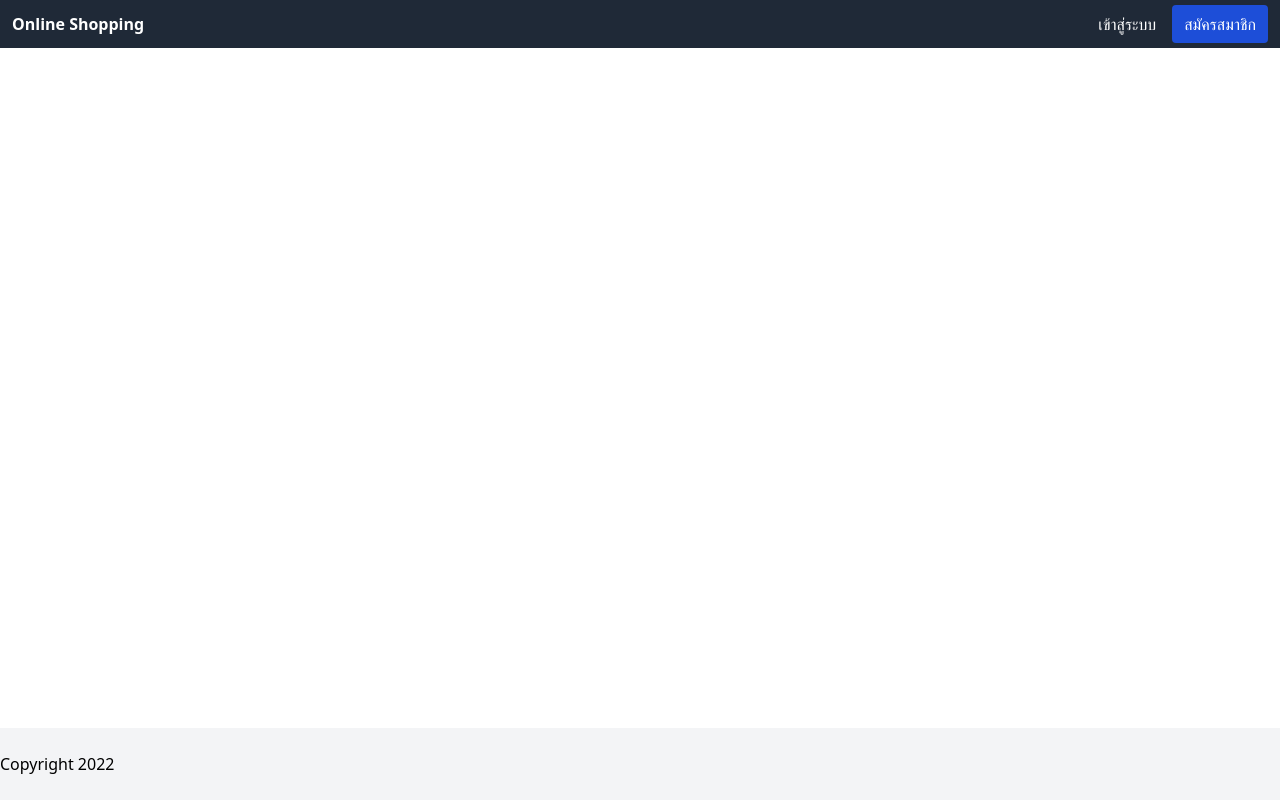
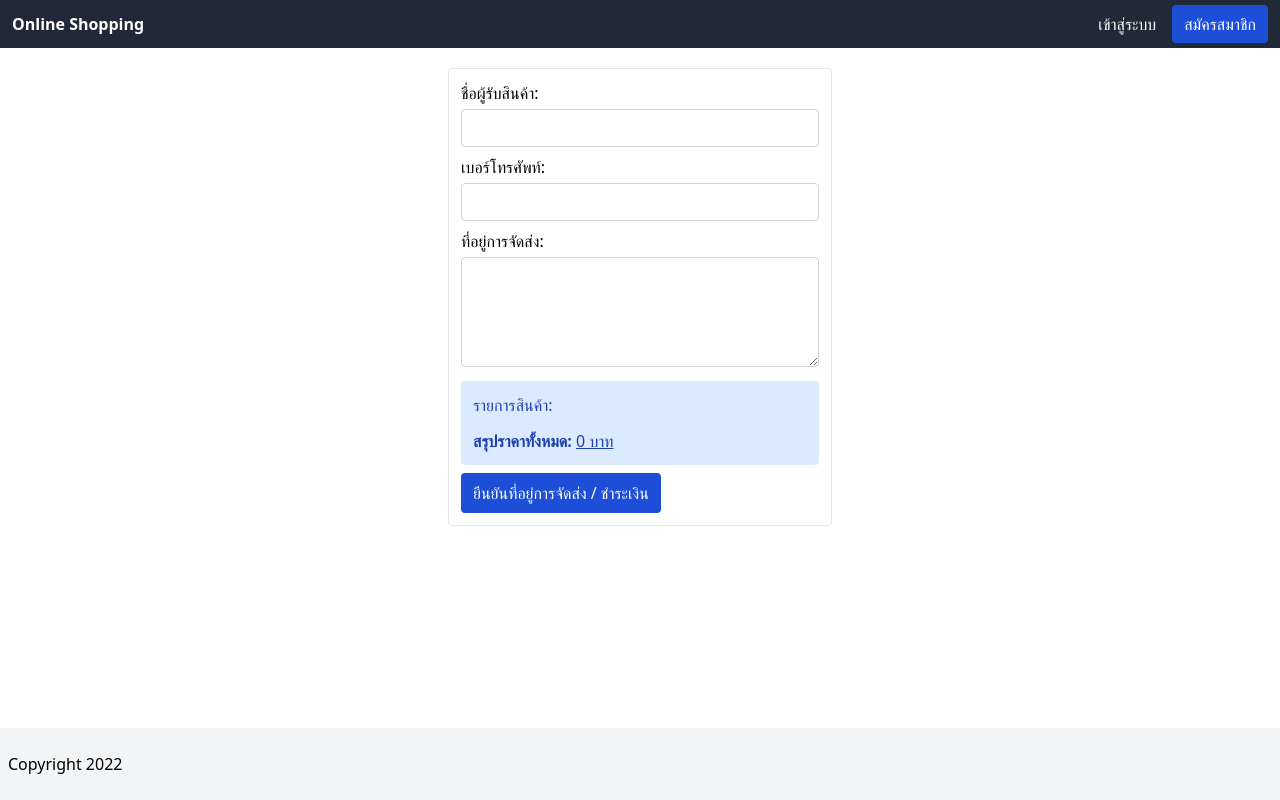
Before and after one commit to Salay1942/NUXT-TEST, a Nuxt app in the folder frontend/: page /checkout in a window 1280 px wide. Built offline with nearby package versions, Linux system fonts and the light colour scheme.

Commit message:
เพิ่มระบบตะกร้าสินค้า และหน้าเช็คเอ้าท์

```diff
--- /dev/null
+++ b/frontend/composables/useCart.ts
@@ -0,0 +1,40 @@
+interface CartItem {
+  id: number
+  title: string
+  price: number
+  amount: number
+}
+
+export default () => {
+  const carts = useState<CartItem[]>('carts', () => [])
+  const { auth } = useAuth()
+  const router = useRouter()
+
+  onMounted(() => {
+    carts.value = JSON.parse(localStorage.getItem('carts') || '[]')
+  })
+
+  watch(carts, () => {
+    localStorage.setItem('carts', JSON.stringify(carts.value))
+  }, { deep: true })
+
+  function addCart(data: CartItem) {
+    if (!auth.value) {
+      alert('กรุณาเข้าสู่ระบบก่อนดำเนินการต่อ')
+      router.push('/login')
+      return
+    }
+    carts.value.push(data)
+    alert(`คุณได้เพิ่มสินค้า ${data.title} จำนวน ${data.amount} ชิ้น`)
+  }
+
+  function removeCart(index: number) {
+    carts.value.splice(index, 1)
+  }
+
+  return {
+    carts,
+    addCart,
+    removeCart
+  }
+}
--- a/frontend/layouts/default.vue
+++ b/frontend/layouts/default.vue
@@ -1,6 +1,8 @@
 <script setup lang="ts">
 const { auth, logout } = useAuth()
 const showDropdown = ref(false)
+
+const { carts } = useCart()
 </script>
 
 <template>
@@ -9,13 +11,14 @@ const showDropdown = ref(false)
       <div class="container">
         <div class="flex justify-between">
           <div>
-            <h1 class="font-bold">Online Shopping</h1>
+            <NuxtLink to="/" class="font-bold">Online Shopping</NuxtLink>
           </div>
           <div class="space-x-1">
-            <template v-if="auth">
+            <div v-if="auth" class="flex gap-1">
+              <NuxtLink to="/carts">ตะกร้าสินค้า ({{ carts.length }})</NuxtLink>
               <div class="relative">
                 <div class="inline btn" @click="showDropdown = !showDropdown">{{ auth.email }}</div>
-                <div class="bg-white text-black rounded absolute right-0 mr-3 mt-1 shadow" v-if="showDropdown">
+                <div class="bg-white text-black rounded absolute right-0 mr-3 mt-1 shadow z-50" v-if="showDropdown">
                   <ul>
                     <li>
                       <NuxtLink class="dropdown-list">แก้ไขที่อยู่</NuxtLink>
@@ -29,7 +32,7 @@ const showDropdown = ref(false)
                   </ul>
                 </div>
               </div>
-            </template>
+            </div>
             <template v-else>
               <NuxtLink to="/login" class="btn">เข้าสู่ระบบ</NuxtLink>
               <NuxtLink to="/sign-up" class="btn is-primary">สมัครสมาชิก</NuxtLink>
@@ -39,13 +42,13 @@ const showDropdown = ref(false)
       </div>
     </nav>
 
-    <main class="py-5 grow">
+    <main class="py-5 grow px-2">
       <div class="container">
         <slot></slot>
       </div>
     </main>
 
-    <footer class="bg-gray-100 py-6">
+    <footer class="bg-gray-100 py-6 px-2">
       <div class="container">
         Copyright 2022
       </div>
--- /dev/null
+++ b/frontend/pages/carts.vue
@@ -0,0 +1,25 @@
+<script setup lang="ts">
+const { carts, removeCart } = useCart()
+</script>
+
+<template>
+  <div class="grid gap-2">
+    <table class="p-3 border rounded gap-3 table-fixed">
+      <tbody>
+        <tr v-for="(cart, i) of carts" :key="i">
+          <td class="p-2 text-right">{{ cart.title }}</td>
+          <td class="p-2 w-36">
+            <input v-model="cart.amount" class="input w-24" type="number" min="1"> ชิ้น
+          </td>
+          <td class="p-2">ราคา {{ cart.amount * cart.price }} บาท</td>
+          <td class="p-2">
+            <button type="button" class="btn is-danger" @click="removeCart(i)">ลบ</button>
+          </td>
+        </tr>
+      </tbody>
+    </table>
+    <div class="text-right mt-3">
+      <NuxtLink to="/checkout" class="btn is-primary">ชำระเงิน</NuxtLink>
+    </div>
+  </div>
+</template>
--- /dev/null
+++ b/frontend/pages/checkout.vue
@@ -0,0 +1,53 @@
+<script setup lang="ts">
+const { carts } = useCart()
+
+const input = reactive({
+  receiver: '',
+  telephone: '',
+  address: ''
+})
+
+const totalPrice = computed(() => {
+  return carts.value.reduce((prev, cur) => {
+    return prev + (cur.amount * cur.price)
+  }, 0)
+})
+</script>
+
+<template>
+  <div class="w-96 mx-auto border p-3 rounded">
+    <form class="space-y-2">
+      <label class="block">
+        <div class="mb-1">ชื่อผู้รับสินค้า:</div>
+        <input v-model="input.receiver" class="input w-full" type="text">
+      </label>
+      <label class="block">
+        <div class="mb-1">เบอร์โทรศัพท์:</div>
+        <input v-model="input.telephone" class="input w-full" type="tel">
+      </label>
+      <label class="block">
+        <div class="mb-1">ที่อยู่การจัดส่ง:</div>
+        <textarea v-model="input.address" class="input w-full" rows="4"></textarea>
+      </label>
+      <div class="bg-blue-100 text-blue-800 p-3 rounded">
+        รายการสินค้า:
+        <ul class="list-disc pl-5 mt-3">
+          <li v-for="cart of carts">
+            <div>
+              {{ cart.title }} (จำนวน: {{ cart.amount }} ชิ้น)
+            </div>
+            <div>
+              <strong>ราคา:</strong> {{ (cart.price * cart.amount).toLocaleString() }} บาท
+            </div>
+          </li>
+        </ul>
+        <div class="mt-3">
+          <strong>สรุปราคาทั้งหมด:</strong> <u>{{ totalPrice.toLocaleString() }} บาท</u>
+        </div>
+      </div>
+      <div>
+        <button class="btn is-primary">ยืนยันที่อยู่การจัดส่ง / ชำระเงิน</button>
+      </div>
+    </form>
+  </div>
+</template>
--- a/frontend/pages/index.vue
+++ b/frontend/pages/index.vue
@@ -2,6 +2,7 @@
 import Product from '~~/interface/Product'
 
 const axios = useAxios()
+const { addCart } = useCart()
 
 const page = ref(1)
 const productRes = ref<{ products: Product[] }>({ products: [] })
@@ -45,7 +46,11 @@ const products = computed(() => {
           <header class="grow mb-3">{{ product.title }}</header>
           <footer class="flex flex-col md:flex-row gap-1">
             <NuxtLink :to="`/products/${product.id}`" class="grow block text-center btn is-sm is-secondary">ดูรายละเอียด</NuxtLink>
-            <div class="grow text-center btn is-sm is-primary">เพิ่มลงตะกร้า</div>
+            <button
+              type="button"
+              class="grow text-center btn is-sm is-primary"
+              @click="addCart({ id: product.id, title: product.title, price: product.price, amount: 1 })"
+            >เพิ่มลงตะกร้า</button>
           </footer>
         </div>
       </div>
--- /dev/null
+++ b/frontend/pages/products/[id].vue
@@ -0,0 +1,34 @@
+<script setup lang="ts">
+import Product from '~~/interface/Product'
+
+const axios = useAxios()
+const route = useRoute()
+const { addCart } = useCart()
+
+const amount = ref(1)
+const { data: { product } } = await axios.get<{ product: Product }>(`/api/products/${route.params.id}`)
+</script>
+
+<template>
+  <div class="flex gap-3">
+    <div class="grow space-y-4">
+      <header>
+        <h2 class="text-xl font-bold">{{ product.title }}</h2>
+      </header>
+      <main>
+        <div v-html="product.description"></div>
+      </main>
+      <footer class="flex gap-1">
+        <input v-model="amount" class="input w-24 text-right" type="number" min="1">
+        <button
+          type="button"
+          class="btn is-primary"
+          @click="addCart({ id: product.id, title: product.title, price: product.price, amount: amount })"
+        >เพิ่มลงตะกร้าสินค้า</button>
+      </footer>
+    </div>
+    <div>
+      <img v-for="image of product.images.split(',')" :src="image" alt="" class="max-w-[250px]">
+    </div>
+  </div>
+</template>
```
